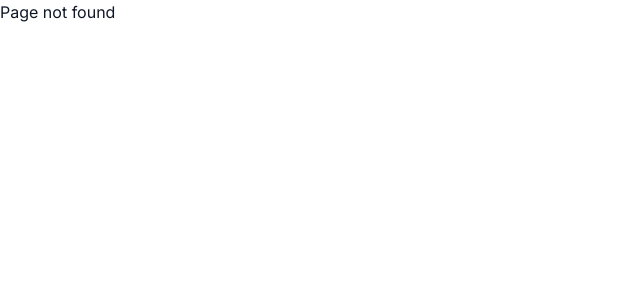
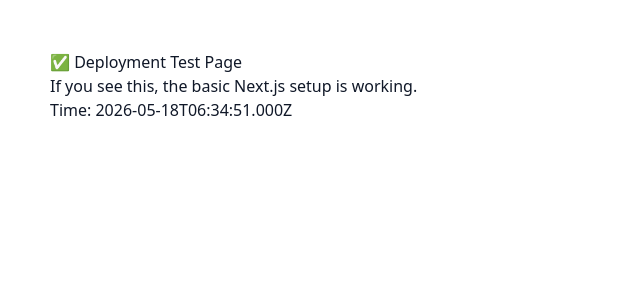
Before and after one commit to diyizixun/ai-sticker-generator, a Next.js app: page /test-page in a window 1280 px wide. Before the commit this address had no page. Shown: the top 300 px of the page, without its empty margins (0-640 px from the left). Built offline with nearby package versions, Linux system fonts and the light colour scheme.

Commit message:
test: add minimal test page to debug 500 error

```diff
--- /dev/null
+++ b/src/app/test-page/page.tsx
@@ -0,0 +1,19 @@
+import { Metadata } from "next";
+
+export const metadata: Metadata = {
+  title: "AI Sticker Generator - Test Page",
+  description: "Testing deployment",
+};
+
+// 强制动态渲染避免缓存问题
+export const dynamic = "force-dynamic";
+
+export default function TestPage() {
+  return (
+    <div style={{ padding: "50px", fontFamily: "system-ui" }}>
+      <h1>✅ Deployment Test Page</h1>
+      <p>If you see this, the basic Next.js setup is working.</p>
+      <p>Time: {new Date().toISOString()}</p>
+    </div>
+  );
+}
```
